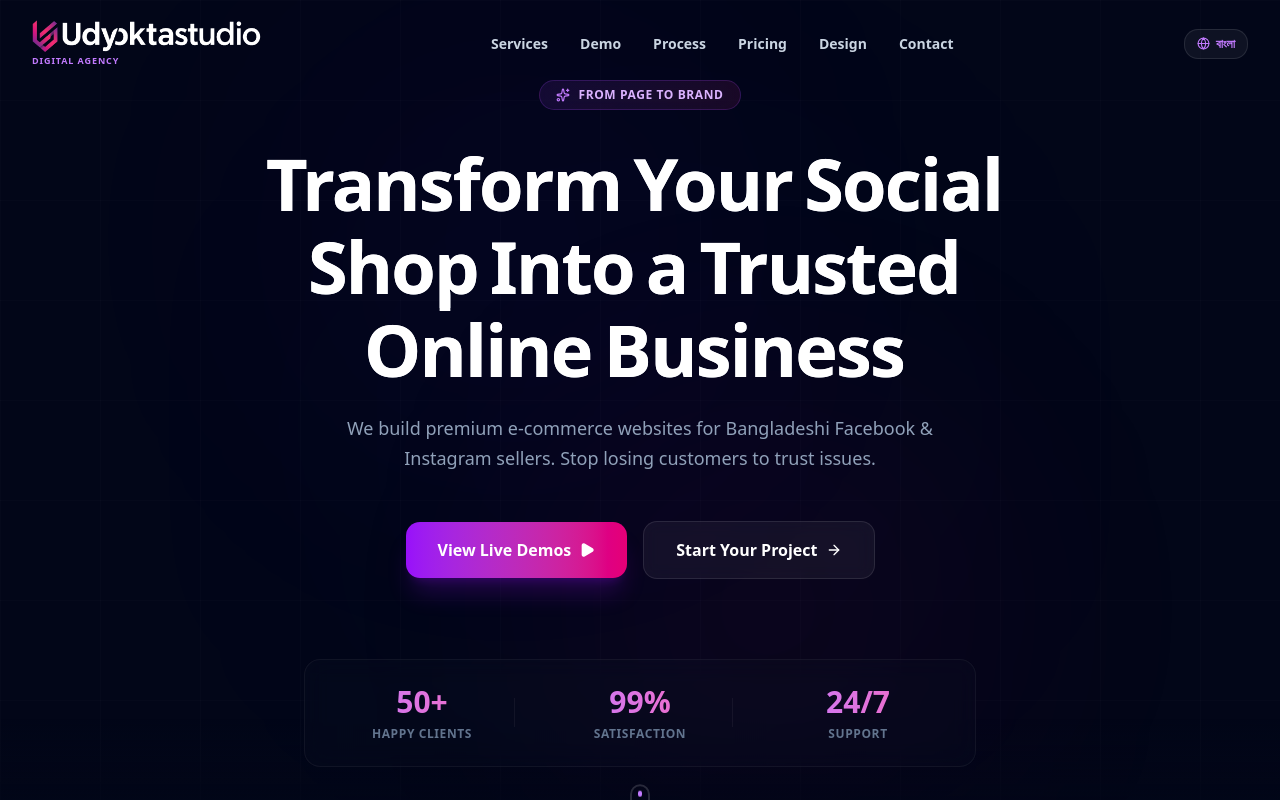
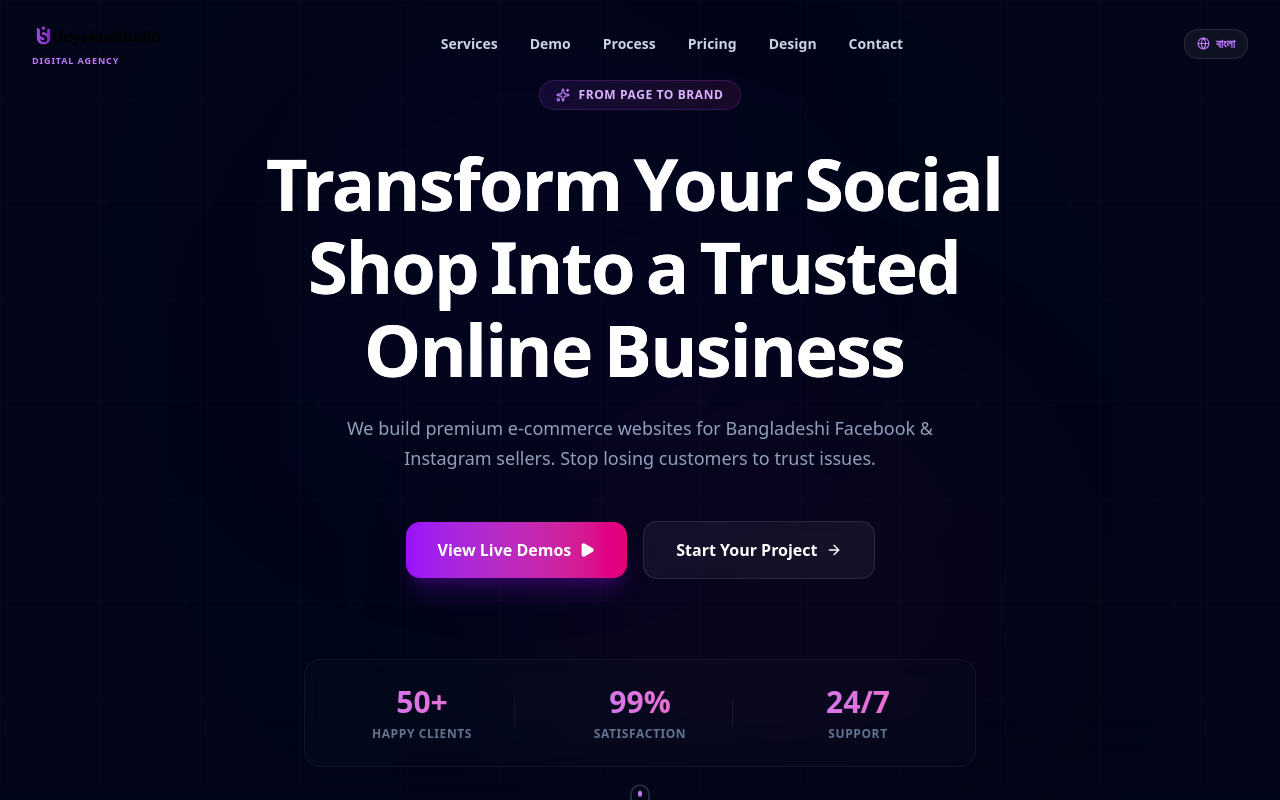
Before and after one commit to devvsakib/UdyoktaStudio, a React (Vite) app: page / in a window 1280 px wide. Shown: the top 800 px of the page. Built offline with nearby package versions, Linux system fonts and the light colour scheme.

Commit message:
Update logo image paths in MainHeader component

```diff
--- a/src/components/layout/MainHeader.jsx
+++ b/src/components/layout/MainHeader.jsx
@@ -42,7 +42,7 @@ function MainHeader() {
                     >
                         <div className="flex flex-col items-start">
                             <img
-                                src={isDark ? "/images/brand_logo_light.png" : "/images/brand_logo_dark.png"}
+                                src={isDark ? "/images/logo_light.png" : "/images/logo_dark.png"}
                                 alt="UdyoktaStudio Logo"
                                 className="h-7 sm:h-8 object-contain"
                             />
```
